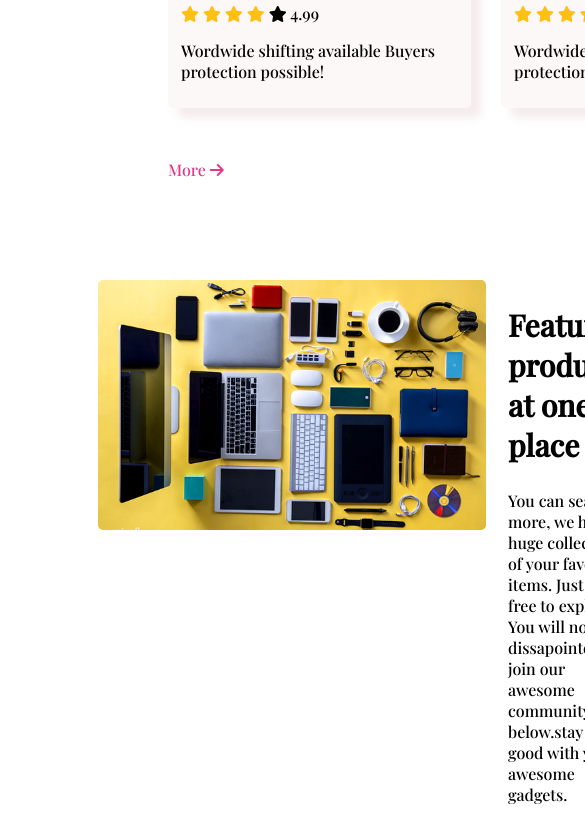
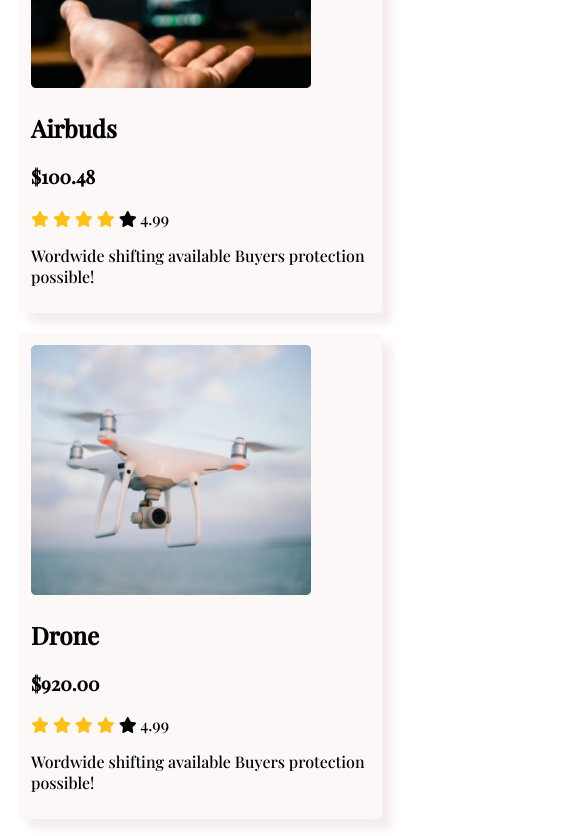
Before and after one commit to jubaer-ibn-johir/my-second-website, a plain HTML site: page index.html in a window 390 px wide. Shown: the part 2313-3149 px from the top of the page, 585 px wide, since content can reach past the window. Drawn offline with nearby package versions, Linux system fonts and the light colour scheme.

Commit message:
mobile queries done

```diff
--- a/styles/style.css
+++ b/styles/style.css
@@ -123,3 +123,42 @@ header{
 .copy{
     color: lightblue;
 }
+/* -----------------
+media Queries
+---------------------  */
+
+/* Mobile device */
+@media only screen and (max-width: 688px) {
+    .main-work{
+
+        grid-template-columns: repeat(1, 1fr);
+        width: 100%;
+        margin: 0%;
+        padding: 0%;
+    }
+    .products{
+        display: flex;
+        flex-direction:column;
+        width: 100%;
+        padding:0px 30px 20px 10px;
+        margin: 0%;
+    }
+    .see-more{
+        margin: 0%;
+    }
+
+    .bonus-image{
+        width: 350px;
+        height: 250px;
+        margin-top: 25px;
+    }
+
+    .bonus-part, .first-work{
+        display: flex;
+        flex-direction:column;
+        width: 100%;
+        padding:0%;
+        margin: 0%;
+    }
+
+}
```
